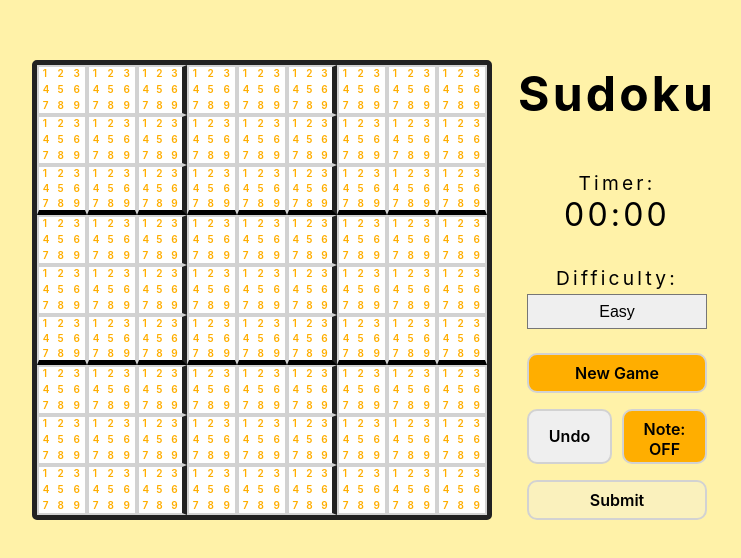
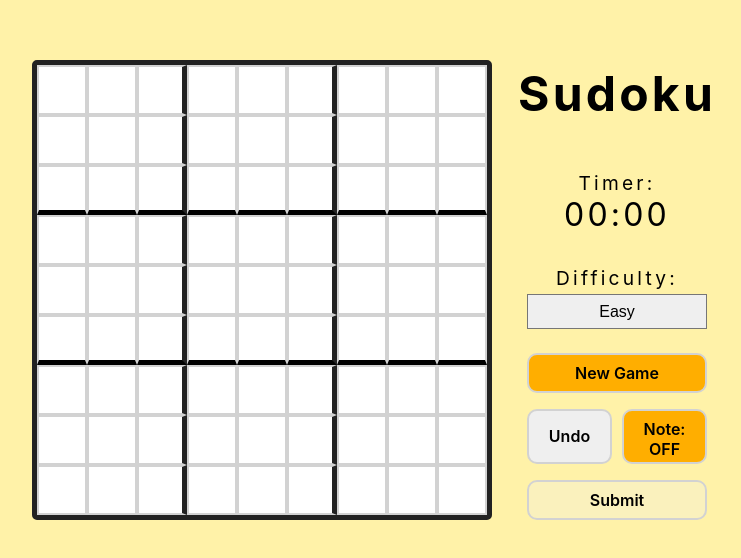
Before and after one commit to tangyvo/sudoku, a React (Create React App) app: page / in a window 1280 px wide. Shown: the part 110-668 px from the top of the page, without its empty margins (253-994 px from the left). Built offline with nearby package versions, Linux system fonts and the light colour scheme.

Commit message:
working on note mode still

```diff
--- a/src/App.js
+++ b/src/App.js
@@ -13,9 +13,9 @@ const App = () => {
   const [timer, setTimer] = useState("00:00");
   const [fullGrid, setFullGrid] = useState(false);
   const [error, setError] = useState(false);
-  const [focus, setFocus] = useState(null);
+  const [focus, setFocus] = useState(0);
   const [note, setNote] = useState(false);
-  const [noteArr, setNoteArr] = useState(Array(81).fill([]));
+  const [noteArr, setNoteArr] = useState();
   const [won, setWon] = useState(false);
 
   const newGame = () => {
@@ -35,9 +35,10 @@ const App = () => {
   };
 
   useEffect(() => {
-    let noteArrCopy = noteArr.map((arr, i) => [i, []])
-    setNoteArr(noteArrCopy);
-  }, [])
+    let array = Array(81).fill([]);
+    array = array.map((arr, i) => [i, []]);
+    setNoteArr(array);
+  }, []);
 
   useEffect(() => {
     let emptyBlock = grid.filter((block) => block === "0" || block === "")
@@ -120,11 +121,11 @@ const App = () => {
     return e.target.value;
   };
 
-  const prevFocusRef  = useRef();
+  const prevFocusRef = useRef();
 
   useEffect(() => {
     prevFocusRef.current = focus;
-  })
+  });
 
   const moveFocus = (e) => {
     let focusCopy = focus;
@@ -138,16 +139,16 @@ const App = () => {
       focusCopy -= 9;
     }
 
-    // if (focusCopy > 80 || focusCopy < 0) return;
-    // setFocus(focusCopy);
+    if (focusCopy > 80 || focusCopy < 0) return;
+    setFocus(focusCopy);
 
-    // let focusElem = document.getElementById(focusCopy);
+    let focusElem = document.getElementById(focusCopy);
 
-    // if (focusElem.classList.contains("block")) {
-    //   focusElem.focus();
-    // } else {
-    //   document.getElementById(prevFocusRef.current).blur();
-    // }
+    if (focusElem.classList.contains("block")) {
+      focusElem.focus();
+    } else {
+      document.getElementById(prevFocusRef.current).blur();
+    }
   };
 
   const handleFocus = (index) => {
@@ -171,27 +172,29 @@ const App = () => {
 
   const noteMode = () => {
     setNote(!note);
+  };
+
+window.addEventListener("keydown", (e) => {
+  if (e.keyCode < 49 || e.keyCode > 57 || !noteArr || !focus) return;
+  let input = Number(e.keyCode - 48);
+  let noteArrayCopy = noteArr;
+  // console.log(noteArr);
+
+  // if (!noteArrayCopy[focus][1]) return;
+
+  if (noteArrayCopy[focus][1].includes(input)) {
+    noteArrayCopy[focus][1] = noteArrayCopy[focus][1]
+      .join("")
+      .replace(input, "")
+      .split("");
+    console.log('remove', noteArrayCopy);
+  } else {
+    noteArrayCopy[focus][1].push(input);
+    console.log('ADD', noteArrayCopy);
   }
 
-
-  useEffect(() => {
-    window.addEventListener("keydown", e => {
-      if (e.keyCode < 49 || e.keyCode > 57) return
-
-      const noteArrayCopy = noteArr;
-
-      const nums = noteArrayCopy[focus][1];
-
-      if (nums.includes(e.keyCode)) {
-        nums.join('').replace(e.keyCode, '').split('');
-      } else {
-        nums.push(e.keyCode);
-      }
-
-      console.log(nums)
-    });
-
-  }, [noteMode])
+  setNoteArr(noteArrayCopy);
+});
 
   return (
     <>
@@ -203,6 +206,8 @@ const App = () => {
           focus={focus}
           handleFocus={handleFocus}
           gameStart={gameStart}
+          note={note}
+          noteArr={noteArr}
         />
         <Menu
           newGame={newGame}
--- a/src/component/Block.jsx
+++ b/src/component/Block.jsx
@@ -1,5 +1,5 @@
 import React from "react";
-import Notes from './Notes';
+import Notes from "./Notes";
 
 const Block = ({
   userInput,
@@ -9,19 +9,23 @@ const Block = ({
   gameStart,
   focus,
   handleFocus,
+  note,
+  noteArr,
 }) => {
   return (
     <>
       {/* <div className="block">{index}</div> */}
-      <div className="block notes">
-        <Notes />
-      </div>
-      {/* {original !== "0" ? (
+
+      {original !== "0" ? (
         <div
           id={index}
           className={index === focus ? "original focus" : "original"}
         >
           {original}
+        </div>
+      ) : (num === "0" && noteArr[focus][1].length > 0) ? (
+        <div id={index} className={"block notes focus red"}>
+            <Notes key={index} noteArr={noteArr[focus][1]} index={index} />
         </div>
       ) : !gameStart ? (
         <div className="block" id={index}></div>
@@ -35,7 +39,7 @@ const Block = ({
           onChange={(e) => userInput(e, index)}
           onClick={() => handleFocus(index)}
         />
-      )} */}
+      )}
     </>
   );
 };
--- a/src/component/Game.jsx
+++ b/src/component/Game.jsx
@@ -1,7 +1,7 @@
 import React from "react";
 import Block from "./Block";
 
-const Game = ({ grid, originalGrid, userInput, gameStart, focus, handleFocus }) => {
+const Game = ({ grid, originalGrid, userInput, gameStart, focus, handleFocus, note, noteArr }) => {
   return (
     <div className="grid">
       {/* {console.log(grid)} */}
@@ -15,6 +15,8 @@ const Game = ({ grid, originalGrid, userInput, gameStart, focus, handleFocus })
           gameStart={gameStart}
           focus={focus}
           handleFocus={handleFocus}
+          note={note}
+          noteArr={noteArr}
         />
       ))}
     </div>
--- a/src/component/Notes.jsx
+++ b/src/component/Notes.jsx
@@ -1,17 +1,13 @@
 import React from "react";
 
-const Notes = () => {
+const Notes = ({ noteArr, index }) => {
   return (
     <>
-      <div className="note note1">1</div>
-      <div className="note note2">2</div>
-      <div className="note note3">3</div>
-      <div className="note note4">4</div>
-      <div className="note note5">5</div>
-      <div className="note note6">6</div>
-      <div className="note note7">7</div>
-      <div className="note note8">8</div>
-      <div className="note note9">9</div>
+    {console.log(noteArr)}
+    {noteArr.map(num =>
+      <div key={index} className={`note note${num} show`}>{num}</div>
+      )}
+
     </>
   );
 };
--- a/src/index.scss
+++ b/src/index.scss
@@ -218,7 +218,6 @@ option {
 
 .notes {
   position: relative;
-
   :nth-child(9n-6),
   :nth-child(9n-3) {
     border-right: none;
@@ -228,6 +227,11 @@ option {
 .note {
   font-size: 10px;
   position: absolute;
+  // display: none;
+}
+
+.red {
+  border: 3px solid red;
 }
 
 .note1,
```
